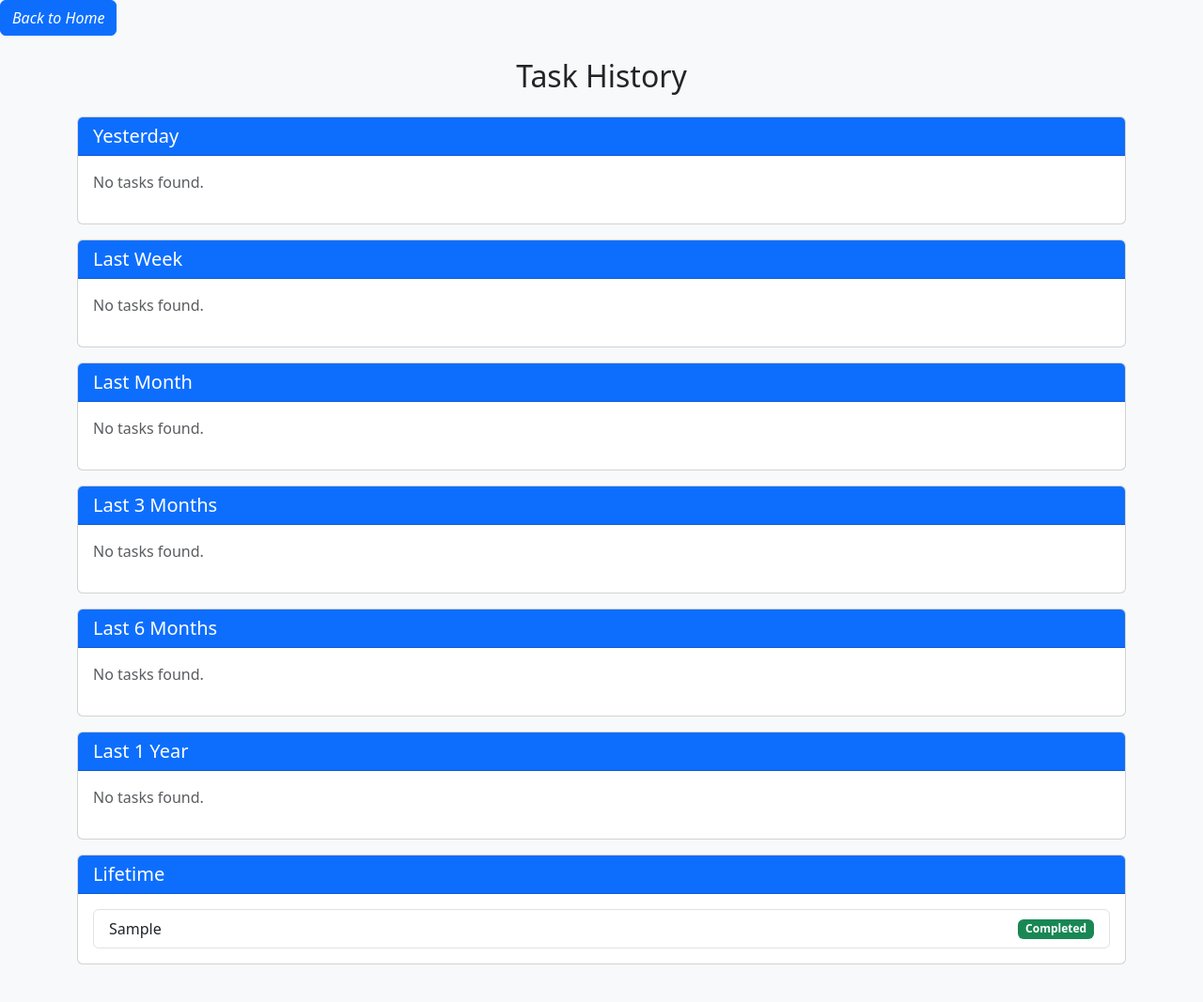
After one commit to Akshaee/To-Do, a Django app: page /history/ in a window 1280 px wide. The commit adds this page. Shown: the whole page at 94% size. Run offline with Django 5.2, Linux system fonts and the light colour scheme; tables that the repository leaves empty hold one stand-in row (values such as "Sample post").

Commit message:
Update features like history page, task adding, updating, deleting pop up messages

```diff
--- a/to_do/models.py
+++ b/to_do/models.py
@@ -15,3 +15,8 @@ class Task(models.Model):
 
   def __str__(self):
     return self.task
+
+class TaskHistory(models.Model):
+  task = models.CharField(max_length=255)
+  is_completed = models.BooleanField(default=False)
+  date = models.DateField()
--- /dev/null
+++ b/to_do/templates/history.html
@@ -0,0 +1,55 @@
+<!DOCTYPE html>
+<html lang="en">
+<head>
+  <meta charset="UTF-8">
+  <meta name="viewport" content="width=device-width, initial-scale=1.0">
+  <title>To-Do | History</title>
+
+  <!-- Bootstrap -->
+  <link href="https://cdn.jsdelivr.net/npm/bootstrap@5.3.0-alpha1/dist/css/bootstrap.min.css" rel="stylesheet">
+  <script src="https://cdn.jsdelivr.net/npm/bootstrap@5.3.0-alpha1/dist/js/bootstrap.bundle.min.js"></script>
+</head>
+
+<body class="bg-light">
+  <a href="{% url 'home' %}" class="btn btn-primary">
+    <i class="fab fa-amazon">Back to Home</i>
+  </a>
+<div class="container py-4">
+
+  <h2 class="text-center mb-4">Task History</h2>
+
+  {% for title, items in sections %}
+
+    <div class="card mb-3">
+      <div class="card-header bg-primary text-white">
+        <h5 class="m-0">{{ title }}</h5>
+      </div>
+
+      <div class="card-body">
+        {% if items %}
+          <ul class="list-group">
+            {% for task in items %}
+              <li class="list-group-item d-flex justify-content-between align-items-center">
+                {{ task.task }}
+
+                {% if task.is_completed %}
+                  <span class="badge bg-success">Completed</span>
+                {% else %}
+                  <span class="badge bg-warning text-dark">Not Completed</span>
+                {% endif %}
+              </li>
+            {% endfor %}
+          </ul>
+        {% else %}
+          <p class="text-muted">No tasks found.</p>
+        {% endif %}
+      </div>
+    </div>
+
+  {% endfor %}
+
+</div>
+
+
+</body>
+</html>
--- a/to_do/urls.py
+++ b/to_do/urls.py
@@ -1,5 +1,6 @@
 from django.urls import path
 from . import views
+from .views import history
 
 urlpatterns = [
 
@@ -19,4 +20,5 @@ urlpatterns = [
 
   # Delete the task, button feature
   path('delete_task/ <int:pk>/', views.delete_task, name='delete_task'),
+
 ]
--- a/to_do/views.py
+++ b/to_do/views.py
@@ -1,16 +1,25 @@
 from django.http import HttpResponse
 from django.shortcuts import render, redirect, get_object_or_404
-from .models import Task
+from .models import Task, TaskHistory
 from django.utils import timezone
+from django.contrib import messages
+from datetime import date
+from .utils import old_task_history
+from datetime import timedelta
 
 def  add_task(request):
-  task = request.POST['task']
+  task = request.POST.get('task', '').strip()
+  if not task:
+    messages.warning(request, "Please enter a task before submitting.")
+    return redirect('home')
   Task.objects.create(task=task)
+  messages.success(request, "Task added successfully!")
   return redirect('home')
 
 def mark_as_done(request, pk):
   task = get_object_or_404(Task, pk=pk)
   task.mark_completed()
+  messages.success(request, "Marked as completed")
   return redirect('home')
 
 def mark_as_undone(request, pk):
@@ -18,22 +27,58 @@ def mark_as_undone(request, pk):
   task.is_completed = False
   task.completed_at = timezone.now()
   task.save()
+  messages.success(request, "Remove from completed task")
   return redirect('home')
 
 def edit_task(request, pk):
-  get_task = get_object_or_404(Task, pk=pk)
-  if request.method == 'POST':
-    new_task = request.POST['task']
-    get_task.task = new_task
-    get_task.save()
-    return redirect('home')
-  else:
-    context = {
-      'get_task' : get_task,
-    }
-    return render(request, 'edit_task.html', context)
+    get_task = get_object_or_404(Task, pk=pk)
+
+    if request.method == 'POST':
+        new_task = request.POST.get('task', '').strip()
+
+        # EMPTY VALIDATION
+        if not new_task:
+            messages.warning(request, "Task cannot be empty. Please enter something.")
+            # Stay on the edit page
+            return render(request, 'edit_task.html', {'get_task': get_task})
+
+        # VALID -> UPDATE
+        get_task.task = new_task
+        get_task.save()
+        messages.success(request, "Task updated successfully!")
+        return redirect('home')
+
+    # GET request -> show edit page
+    return render(request, 'edit_task.html', {'get_task': get_task})
 
 def delete_task(request, pk):
   task = get_object_or_404(Task, pk=pk)
   task.delete()
+  messages.warning(request, "Task deleted")
   return redirect('home')
+
+def history(request):
+    today = date.today()
+
+    yesterday = today - timedelta(days=1)
+    last_week = today - timedelta(weeks=1)
+    last_month = today - timedelta(days=30)
+    last_3_months = today - timedelta(days=90)
+    last_6_months = today - timedelta(days=180)
+    last_year = today - timedelta(days=365)
+
+    history_tasks = TaskHistory.objects.all().order_by('-date')
+
+    context = {
+        "sections": [
+            ("Yesterday", history_tasks.filter(date=yesterday)),
+            ("Last Week", history_tasks.filter(date__range=(last_week, yesterday - timedelta(days=1)))),
+            ("Last Month", history_tasks.filter(date__range=(last_month, last_week - timedelta(days=1)))),
+            ("Last 3 Months", history_tasks.filter(date__range=(last_3_months, last_month - timedelta(days=1)))),
+            ("Last 6 Months", history_tasks.filter(date__range=(last_6_months, last_3_months - timedelta(days=1)))),
+            ("Last 1 Year", history_tasks.filter(date__range=(last_year, last_6_months - timedelta(days=1)))),
+            ("Lifetime", history_tasks.filter(date__lt=last_year)),
+        ]
+    }
+
+    return render(request, 'history.html', context)
--- a/todo_main/urls.py
+++ b/todo_main/urls.py
@@ -17,6 +17,7 @@ Including another URLconf
 from django.contrib import admin
 from django.urls import path, include
 from . import views
+from to_do.views import history
 
 
 urlpatterns = [
@@ -25,4 +26,7 @@ urlpatterns = [
 
     # To Do
     path('todo/', include('to_do.urls')),
+
+    #For the history
+    path('history/', history, name='history')
 ]
--- a/todo_main/views.py
+++ b/todo_main/views.py
@@ -2,8 +2,10 @@ from django.http import HttpResponse
 from django.shortcuts import render
 from to_do.models import Task
 from django.utils import timezone
+from to_do.utils import old_task_history
 
 def home(request):
+  old_task_history()
   tasks = Task.objects.filter(is_completed=False).order_by('-updated_time')
   completed_tasks = Task.objects.filter(is_completed = True)
   context = {
```
Also changed, not shown: to_do/templates/edit_task.html (renamed from templates/edit_task.html, +8 -0 lines), to_do/templates/history_selection.html (added, +25 -0 lines), to_do/templates/home.html (renamed from templates/home.html, +14 -0 lines), to_do/utils.py (added, +20 -0 lines), db.sqlite3, to_do/migrations/0003_taskhistory.py (added).
